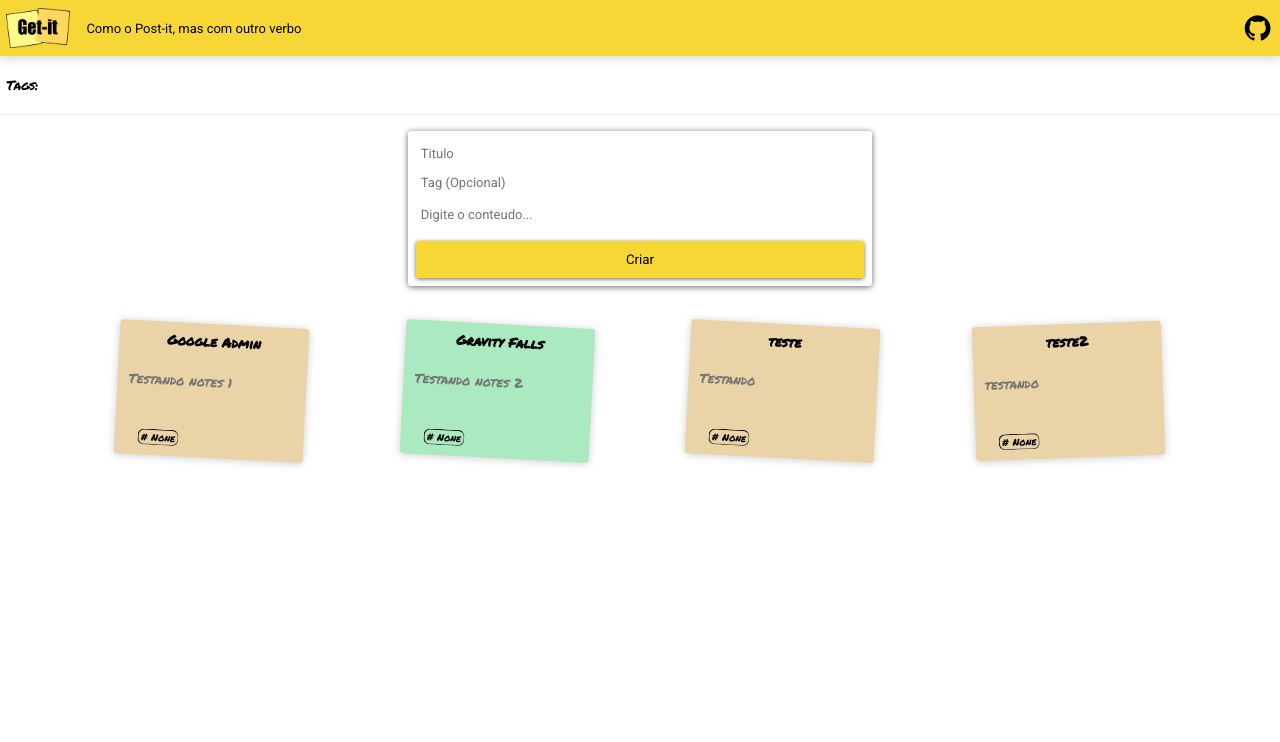
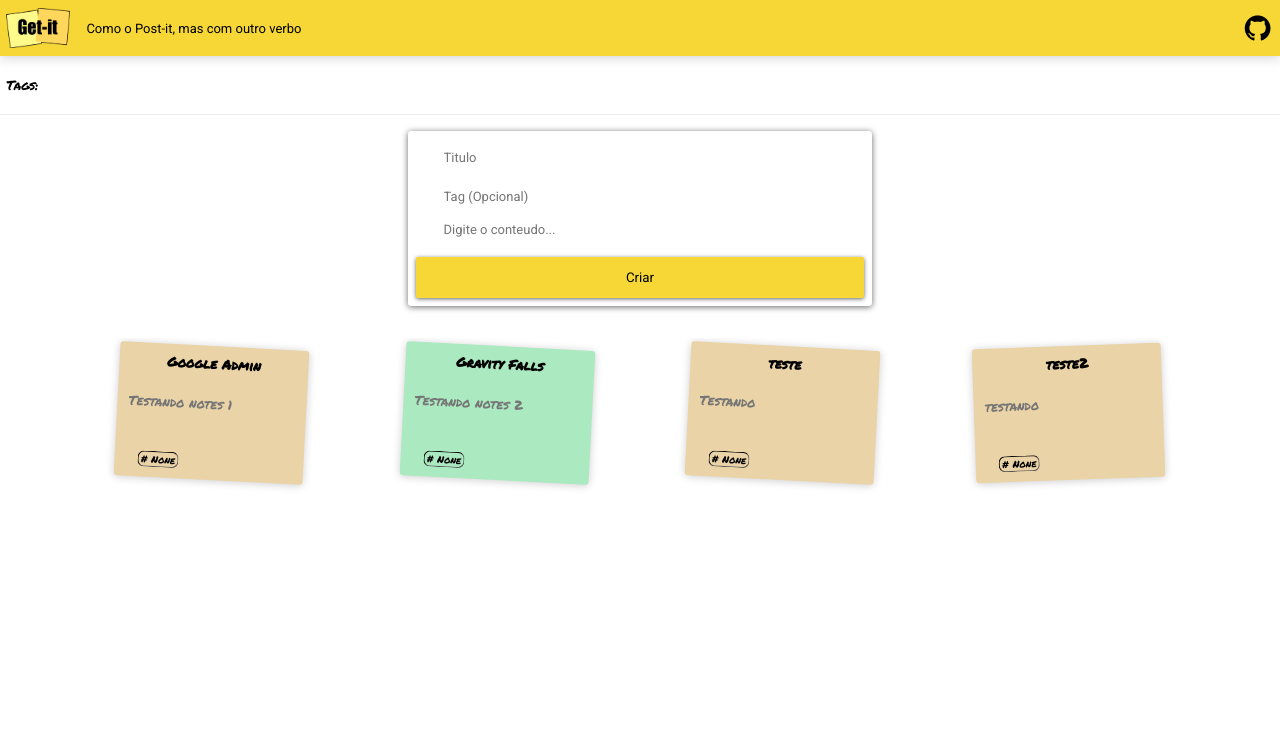
Before and after one commit to leticiacb1/Get-it, a Django app: page / in a window 1280 px wide. Shown: the top 742 px of the page. Run offline with Django 4.2, Linux system fonts and the light colour scheme; data comes from the database, SQL or seed files in the repository; data that the repository does not hold is empty; some libraries are stand-ins or nearby versions.

Commit message:
Colocando icon em input pra deixar fofo.

```diff
--- a/notes/static/notes/css/getit.css
+++ b/notes/static/notes/css/getit.css
@@ -142,7 +142,7 @@ body {
 
   justify-content: space-around;
   width: 35%;
-  height: 21%;
+  height: 24%;
 
   box-shadow: 0 1px 6px rgba(0, 0, 0, 0.6);
 
@@ -150,6 +150,15 @@ body {
   padding: 0.5rem;
 
   margin-top: 1rem;
+}
+
+.div_input{
+  display: flex;
+  align-items: center;
+  width: 100%;
+  height: 4rem;
+
+  margin: 0.1rem 0;
 }
 
 .form-card-title, .form-card-tag {
@@ -162,30 +171,29 @@ body {
   font-size:small;
   border: none;
 
-  height: 2.5rem;
-
-  margin: 0.1rem 0;
+  width: 100%;
+  height: 1.5rem;
 
   font-family: 'Roboto', sans-serif;
 }
 
 .form-card-tag {
   font-size: small;
-  margin-top: 0.1rem;
+  width: 100%;
+  height: 1.5rem;
 }
 
 .autoresize {
 
   display: flex;
-  min-height: 30px;
+  min-height: 1.5rem;;
+  width: 100%;
 
   resize: none;
   font-family: 'Roboto', sans-serif;
   font-size: small;
 
   padding: 0.3rem 0 0 0.3rem;
-  margin-bottom: 0.1rem;
-  margin-top: 0.3rem;
   border: none;
 }
 
@@ -291,6 +299,7 @@ body {
   padding-top: 0.4rem;
 
   justify-content: space-evenly;
+  overflow: auto;
 }
 
 .card {
@@ -305,7 +314,7 @@ body {
   height: 8rem;
   padding: 0.2rem;
 
-  margin: 0 0.7rem;
+  margin: 0.1rem 0.7rem;
 
   justify-content: space-around;
 
--- a/notes/templates/notes/index.html
+++ b/notes/templates/notes/index.html
@@ -41,6 +41,8 @@
     <form method="post" class="form-card" autocomplete="off">
       {% csrf_token %}
 
+      <div class="div_input">
+        <i class="material-icons" style="font-size:0.8rem;">&#xe26c;</i>
         <input
           class="form-card-title"
           type="text"
@@ -48,20 +50,27 @@
           placeholder="Titulo"
           required
         />
+      </div>
 
+      <div class="div_input">
+        <i class="material-icons" style="font-size:0.8rem;">&#xe54e;</i>
         <input
           class="form-card-tag"
           type="text"
           name="tag"
           placeholder="Tag (Opcional)"
         />
+      </div>
 
+      <div class="div_input">
+        <i class="material-icons" style="font-size:0.8rem;">&#xe0b9;</i>
         <textarea
           class="autoresize"
           name="detalhes"
           placeholder="Digite o conteudo..."
           required
         ></textarea>
+      </div>
 
       <button class="btn" type="submit" name="criar">Criar</button>
 
```
Lines whose indentation alone changed are shown as unchanged.
